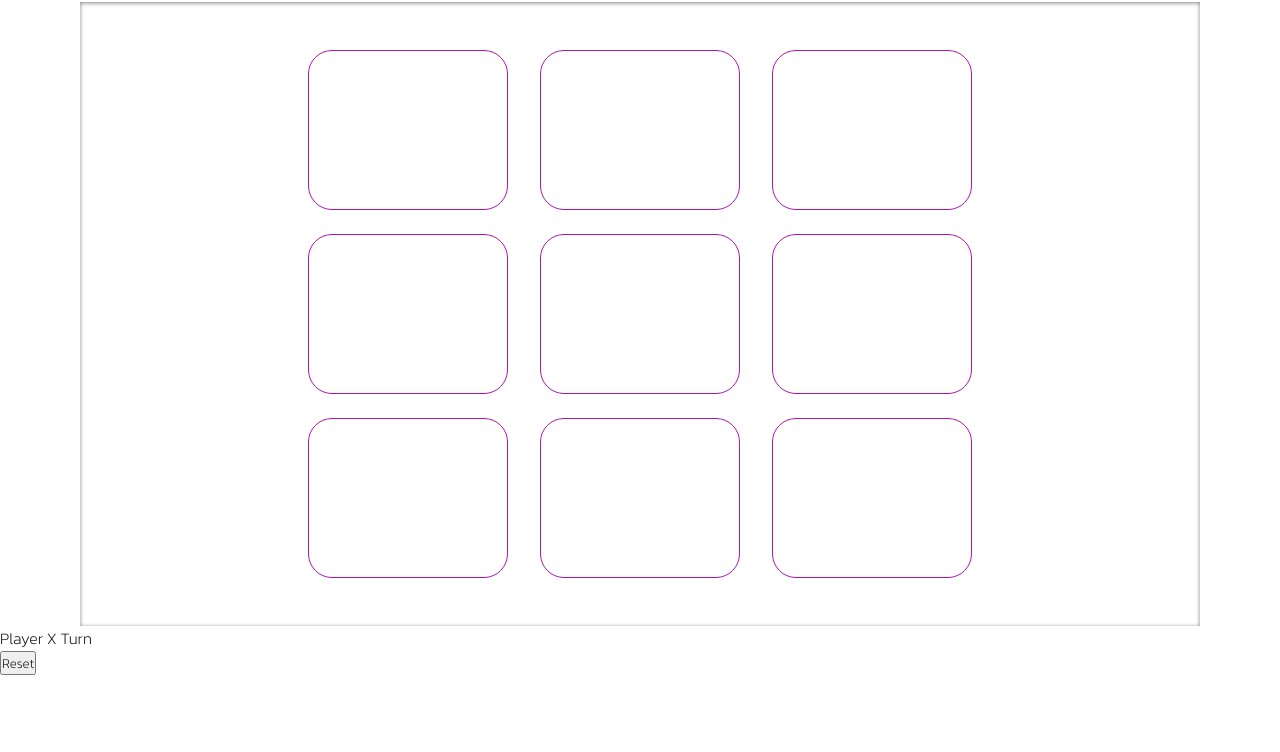
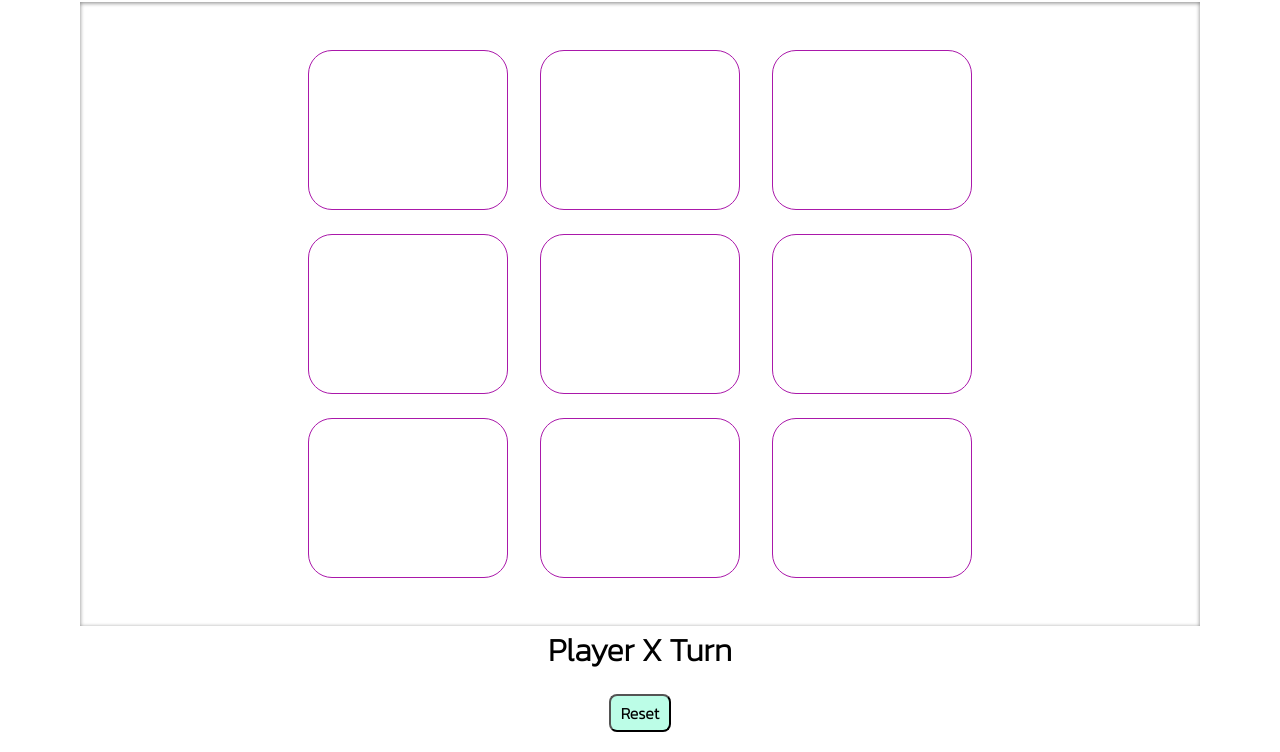
Before and after one commit to JordanRendon/Triki_Game, a plain HTML site: page index.html in a window 1280 px wide. Shown: the part 94-846 px from the top of the page. Before the commit the page ends 800 px from the top, so only its background shows below. Drawn offline with Linux system fonts and the light colour scheme.

Commit message:
agregamos un estilo al boton reset

```diff
--- a/styles/style.css
+++ b/styles/style.css
@@ -42,5 +42,35 @@
 
 .btn:hover{
     cursor: pointer;
-    background-color: rgb(248, 236, 236);
+    background-color: rgb(255, 212, 212);
 }
+
+.result{
+    text-align: center;
+    font-weight: bolder;
+    font-size: 2rem;
+}
+
+.reset{
+    text-align: center;
+    margin: 10px 0;
+
+}
+
+#reset{
+    cursor: pointer;
+    color: black;
+    background-color: rgb(188, 253, 231);
+    border-radius: 0.5rem;
+    padding: 5px 10px;
+    font-size: 1rem;
+    font-weight: bolder;
+    margin: 10px 0;
+    transition: all 0.5s ease-in-out;
+}
+
+#reset:hover{
+color: white;
+background-color: black;
+border: 1px solid rgb(247, 49, 247);
+}
```
